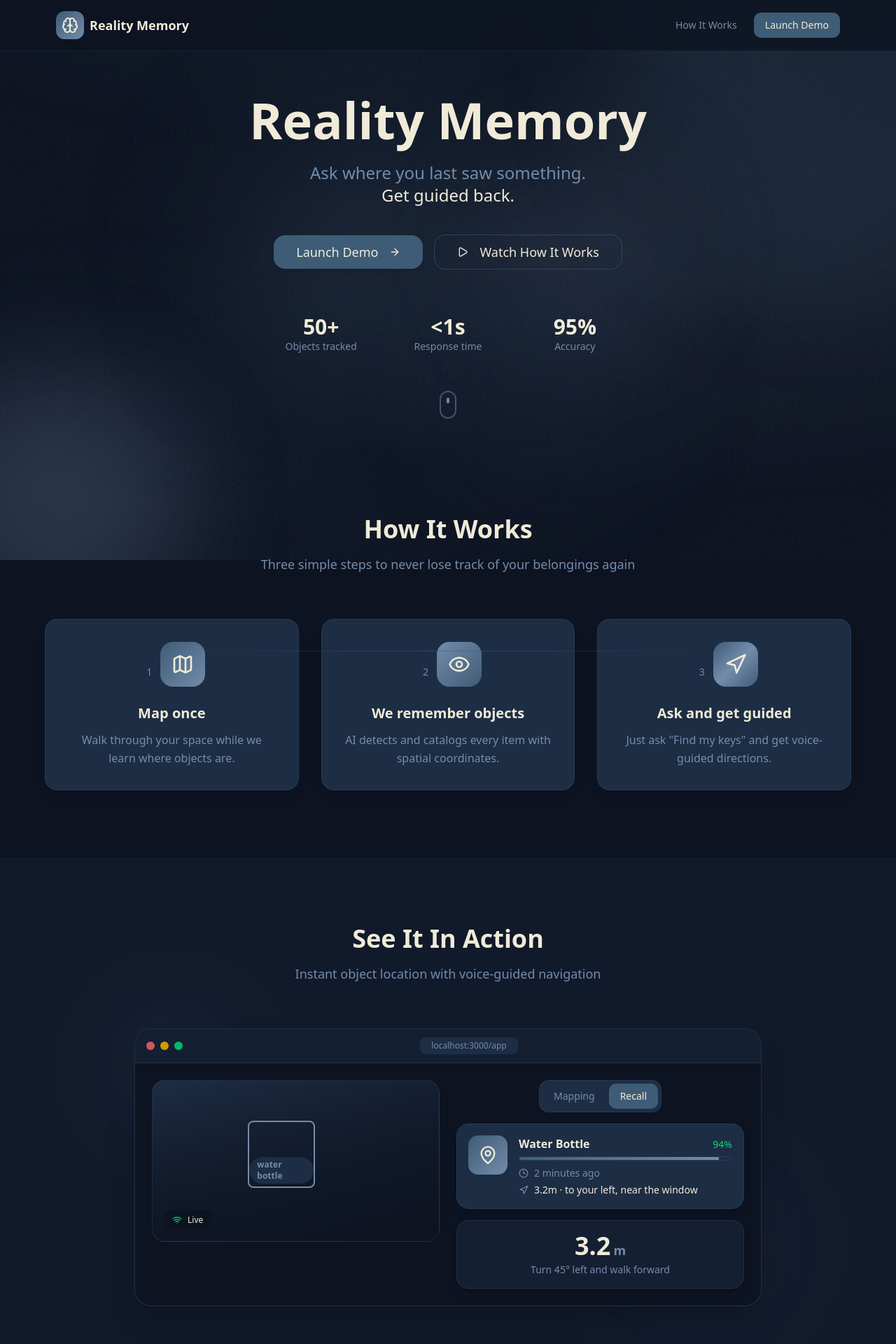
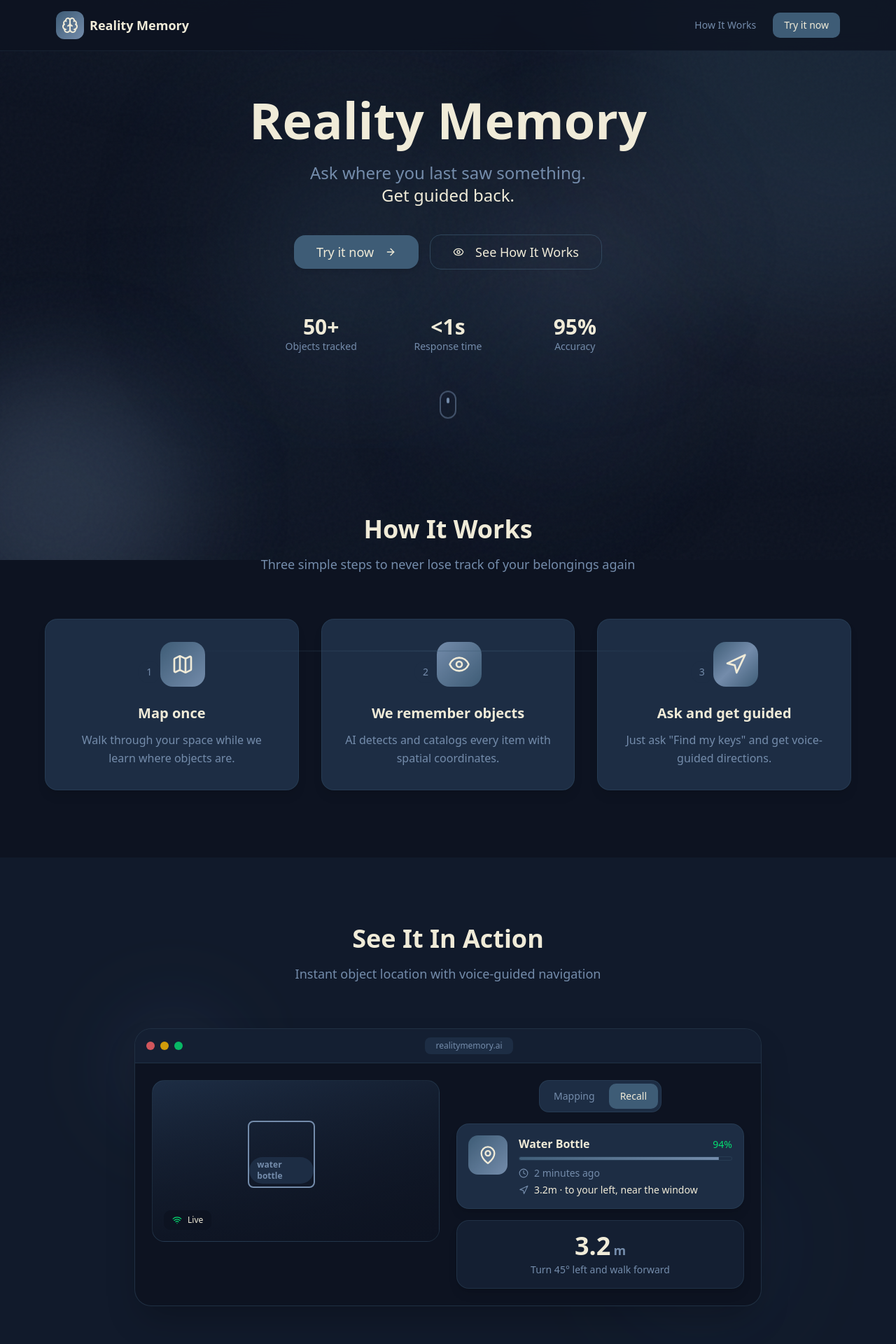
Before and after one commit to Trolleroof/sandhacks, a Next.js app in the folder frontend/: page / in a window 1280 px wide. Shown: the top 1920 px of the page at 70% size. Built offline with nearby package versions, Linux system fonts and the light colour scheme.

Commit message:
Changed basic wording on landing page

```diff
--- a/frontend/app/app/page.tsx
+++ b/frontend/app/app/page.tsx
@@ -285,7 +285,7 @@ function AppContent() {
               <ModeToggle mode={state.mode} onModeChange={setMode} />
             </div>
 
-            {/* Mock mode toggle */}
+            {/* Mock mode toggle - commented out
             <Card>
               <CardContent className="p-4">
                 <div className="flex items-center justify-between">
@@ -303,6 +303,7 @@ function AppContent() {
                 </div>
               </CardContent>
             </Card>
+            */}
 
             {/* Mode-specific controls */}
             {state.mode === "mapping" ? (
@@ -441,6 +442,7 @@ function AppContent() {
             )}
 
             {/* Demo script hint */}
+            {/*
             {state.useMockData && (
               <Card className="bg-slateblue/10 border-slateblue/30">
                 <CardHeader className="pb-2">
@@ -471,6 +473,7 @@ function AppContent() {
                 </CardContent>
               </Card>
             )}
+            */}
           </div>
         </div>
 
--- a/frontend/app/components/landing/FinalCTA.tsx
+++ b/frontend/app/components/landing/FinalCTA.tsx
@@ -24,7 +24,7 @@ export function FinalCTA() {
         {/* CTA Button */}
         <Button asChild size="lg" className="text-lg px-10 py-6">
           <Link href="/app">
-            Launch Demo
+            Try it now
             <ArrowRight className="ml-2 h-5 w-5" />
           </Link>
         </Button>
--- a/frontend/app/components/landing/HeroSection.tsx
+++ b/frontend/app/components/landing/HeroSection.tsx
@@ -2,7 +2,7 @@
 
 import { useEffect, useRef } from "react";
 import Link from "next/link";
-import { ArrowRight, Play } from "lucide-react";
+import { ArrowRight, Eye, Play } from "lucide-react";
 import { Button } from "@/components/ui/button";
 import { animations } from "../../lib/animations";
 
@@ -16,7 +16,7 @@ export function HeroSection({ onWatchHowItWorks }: HeroSectionProps) {
   useEffect(() => {
     if (heroRef.current) {
       const elements = heroRef.current.querySelectorAll(".animate-in");
-      animations.heroReveal(elements);
+      animations.heroReveal(Array.from(elements));
     }
   }, []);
 
@@ -57,7 +57,7 @@ export function HeroSection({ onWatchHowItWorks }: HeroSectionProps) {
         <div className="animate-in flex flex-col sm:flex-row items-center justify-center gap-4 opacity-0">
           <Button asChild size="lg" className="text-lg px-8 py-6">
             <Link href="/app">
-              Launch Demo
+              Try it now
               <ArrowRight className="ml-2 h-5 w-5" />
             </Link>
           </Button>
@@ -68,8 +68,8 @@ export function HeroSection({ onWatchHowItWorks }: HeroSectionProps) {
             className="text-lg px-8 py-6"
             onClick={onWatchHowItWorks}
           >
-            <Play className="mr-2 h-5 w-5" />
-            Watch How It Works
+            <Eye className="mr-2 h-5 w-5" />
+            See How It Works
           </Button>
         </div>
 
--- a/frontend/app/components/landing/PreviewSection.tsx
+++ b/frontend/app/components/landing/PreviewSection.tsx
@@ -32,7 +32,7 @@ export function PreviewSection() {
               </div>
               <div className="flex-1 flex justify-center">
                 <div className="px-4 py-1 rounded-[8px] bg-space text-xs text-denim">
-                  localhost:3000/app
+                  realitymemory.ai
                 </div>
               </div>
             </div>
--- a/frontend/app/page.tsx
+++ b/frontend/app/page.tsx
@@ -54,7 +54,7 @@ export default function LandingPage() {
               href="/app"
               className="text-sm px-4 py-2 rounded-[10px] bg-slateblue text-eggshell hover:bg-slateblue/80 transition-colors"
             >
-              Launch Demo
+              Try it now
             </Link>
           </div>
         </div>
```
